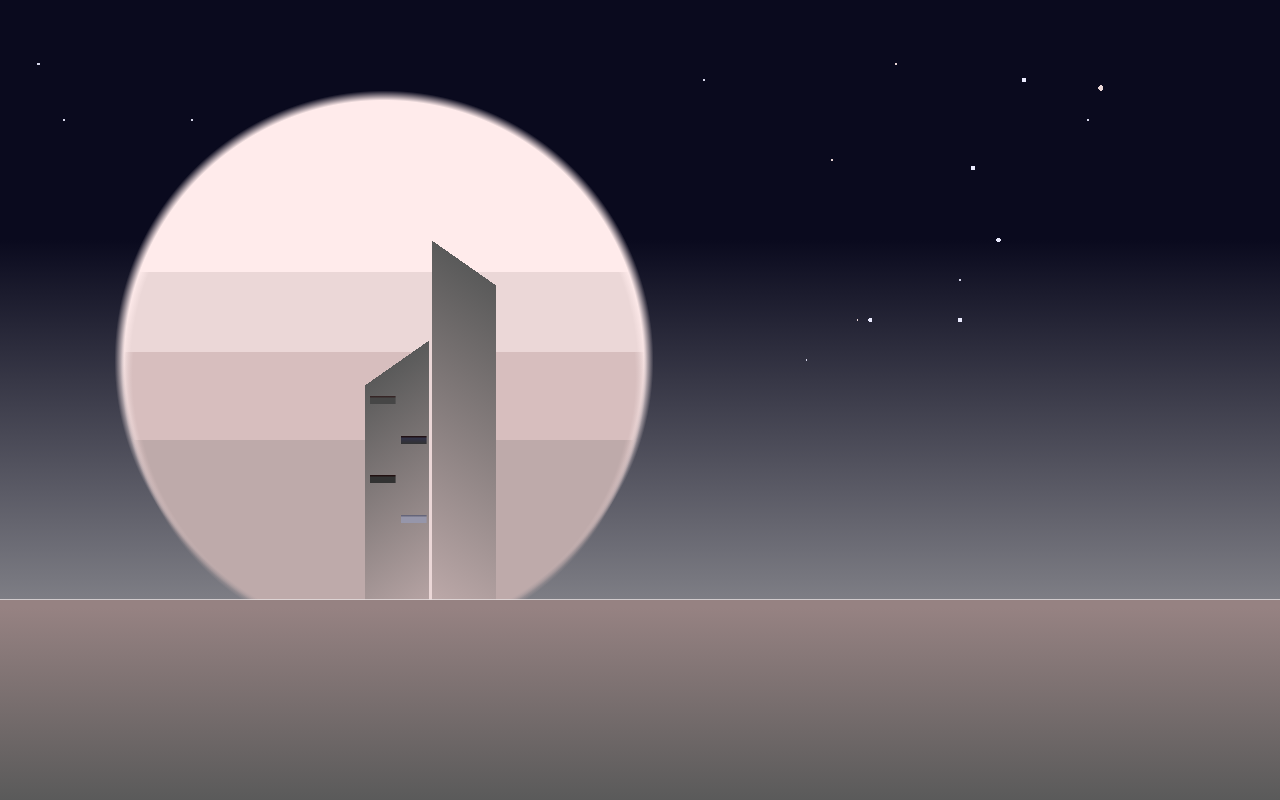
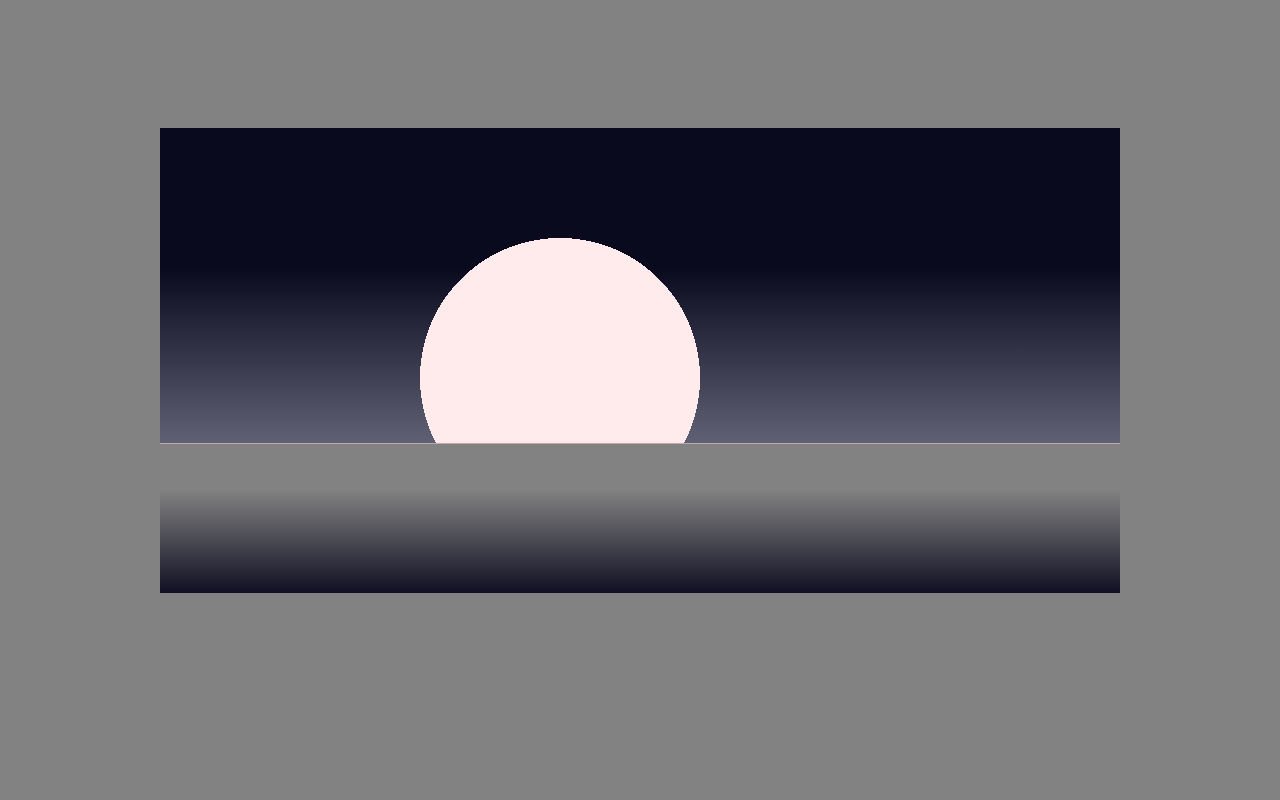
Before and after one commit to Margulis162/cyber_city_one_div, a plain HTML site: page index.html in a window 1280 px wide. Drawn offline with Linux system fonts and the light colour scheme.

Commit message:
rework started with fixed dimentions

```diff
--- a/style.css
+++ b/style.css
@@ -50,90 +50,42 @@
 *{
     margin:0;
     padding:0;
+ }
+
+body{
+    background-color: var( --gray-6);
+    display:flex;
+    flex-direction: column;
+    justify-content: center;
+    align-items: center;
+    block-size: 90vh;
 }
 
 #city{
-    block-size: 100vh;
-    inline-size: 100vw;
+    block-size: 465px;
+    inline-size: 960px;
     position: absolute;
-    background-color: var( --gray-6);
+    margin-inline: auto;
+    margin-block: auto;
+    background-color: var( --gray-8);
+
+    background:
+        /* sun */
+        radial-gradient(circle at 400px 400px, var(--warm-gray-1) 140px, transparent 140px)
+            0px -150px / 960px 465px,
+
+        /* ground */
+        linear-gradient(var(--warm-gray-4) 30%, var(--warm-gray-4))
+            0px 315px / 960px 1px,
+        linear-gradient(var(--gray-6) 30%, var(--cool-gray-12))
+            0px 315px / 960px 155px,
+
+        /* sky */
+        linear-gradient(var(--cool-gray-12) 30%, var(--cool-gray-4));
+
+    background-repeat: no-repeat;
 
 
-    background:
-
-        /* ground */
-            /* top line  */
-        linear-gradient(var(--warm-gray-1) 4%, var(--gray-2) )
-        100% 75% / 100% .1%,
-            /* main */
-        linear-gradient( var(--warm-gray-6) 4%, var(--gray-8) )
-            100% 100% / 100% 25%,
-
-        /* buildings layer 1 */
-
-
-        /* set 1 */
-            /* windows  */
-
-        linear-gradient(  var(--cool-gray-8) 1%, var(--cool-gray-5) 30%, var(--cool-gray-5))
-            32% 65% / 2% 1%,
-
-        linear-gradient(  var(--warm-gray-12) 1%, var(--gray-10) 30%, var(--gray-10))
-            29.5% 60% / 2% 1%,
-
-        linear-gradient( var(--warm-gray-12) 1%, var(--cool-gray-10) 30%, var(--gray-10))
-            32% 55% / 2% 1%,
-
-        linear-gradient( var(--warm-gray-11) 1%, var(--gray-9) 30%, var(--gray-9))
-            29.5% 50% / 2% 1%,
-
-            /* buildeings  */
-        linear-gradient( 145deg, transparent 30%, var(--gray-8) 30%, var(--warm-gray-4))
-            30% 60% / 5% 45%,
-        linear-gradient( 215deg, transparent 30%, var(--gray-8) 30%, var(--warm-gray-4))
-            35.5% 40% / 5% 60%,
-        linear-gradient(  transparent 30%, var(--warm-gray-2) 30%, var(--warm-gray-2))
-            33.7% 55% / .5% 45%,
-
-
-        /* sun */
-
-        radial-gradient( circle at 30% -15%, var(--warm-gray-4) 25%, transparent 26%)
-        30% 100% / 100% 45%,
-
-        radial-gradient( circle at 30% 5%, var(--warm-gray-3) 25%, transparent 26%)
-        30% 110% / 100% 60%,
-
-        radial-gradient( circle at 30% 20%, var(--warm-gray-2) 26%, transparent 27%)
-        30% 85% / 100% 60%,
-
-        radial-gradient( circle at 30% 45%, var(--warm-gray-1) 26%, transparent 27%),
-
-        /* stars */
-        radial-gradient(circle at 68% 40%, var(--cool-gray-1) .2%, transparent .2%),
-        radial-gradient(circle at 67% 40%, var(--warm-gray-2) .1%, transparent .1%),
-        radial-gradient(circle at 63% 45%, var(--cool-gray-2) .1%, transparent .1%),
-        radial-gradient(circle at 75% 35%, var(--cool-gray-2) .1%, transparent .1%),
-        radial-gradient(circle at 55% 10%, var(--cool-gray-2) .1%, transparent .1%),
-        radial-gradient(circle at 76% 21%, var(--cool-gray-1) .2%, transparent .2%),
-
-        radial-gradient(circle at 78% 30%, var(--cool-gray-1) .2%, transparent .2%),
-        radial-gradient(circle at 65% 20%, var(--warm-gray-2) .1%, transparent .1%),
-        radial-gradient(circle at 13% 50%, var(--cool-gray-2) .1%, transparent .1%),
-        radial-gradient(circle at 25% 25%, var(--cool-gray-2) .1%, transparent .1%),
-        radial-gradient(circle at 15% 15%, var(--cool-gray-2) .1%, transparent .1%),
-        radial-gradient(circle at 86% 11%, var(--warm-gray-2) .2%, transparent .2%),
-
-        radial-gradient(circle at 75% 40%, var(--cool-gray-1) .2%, transparent .2%),
-        radial-gradient(circle at 70% 8%, var(--warm-gray-2) .1%, transparent .1%),
-        radial-gradient(circle at 3% 8%, var(--cool-gray-2) .1%, transparent .1%),
-        radial-gradient(circle at 5% 15%, var(--cool-gray-2) .1%, transparent .1%),
-        radial-gradient(circle at 85% 15%, var(--cool-gray-2) .1%, transparent .1%),
-        radial-gradient(circle at 80% 10%, var(--cool-gray-1) .2%, transparent .2%),
-
-        /* sky */
-        linear-gradient(var(--cool-gray-12) 30%, var(--gray-3) 100%);
-        background-repeat: no-repeat;
 
 
 }
```
